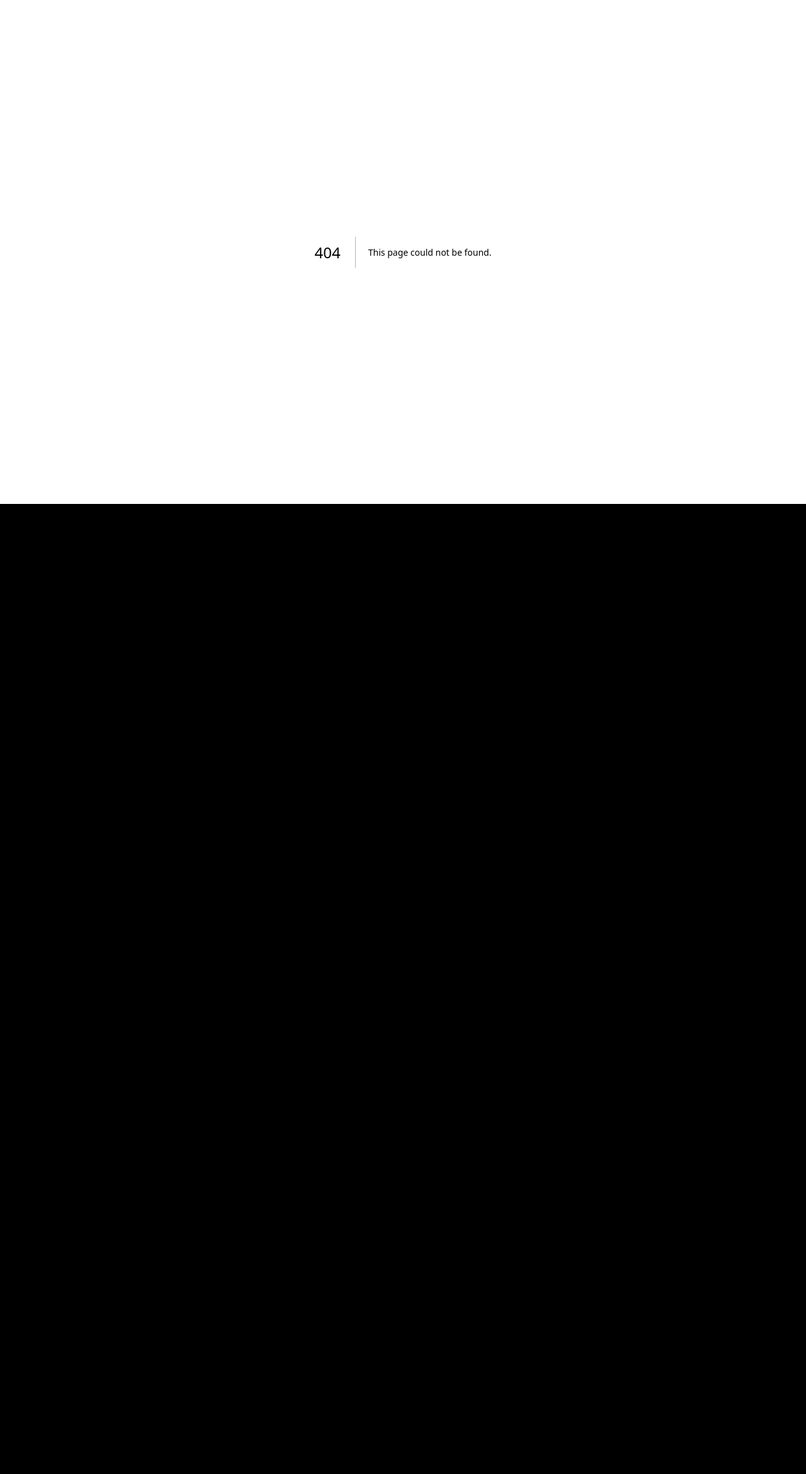
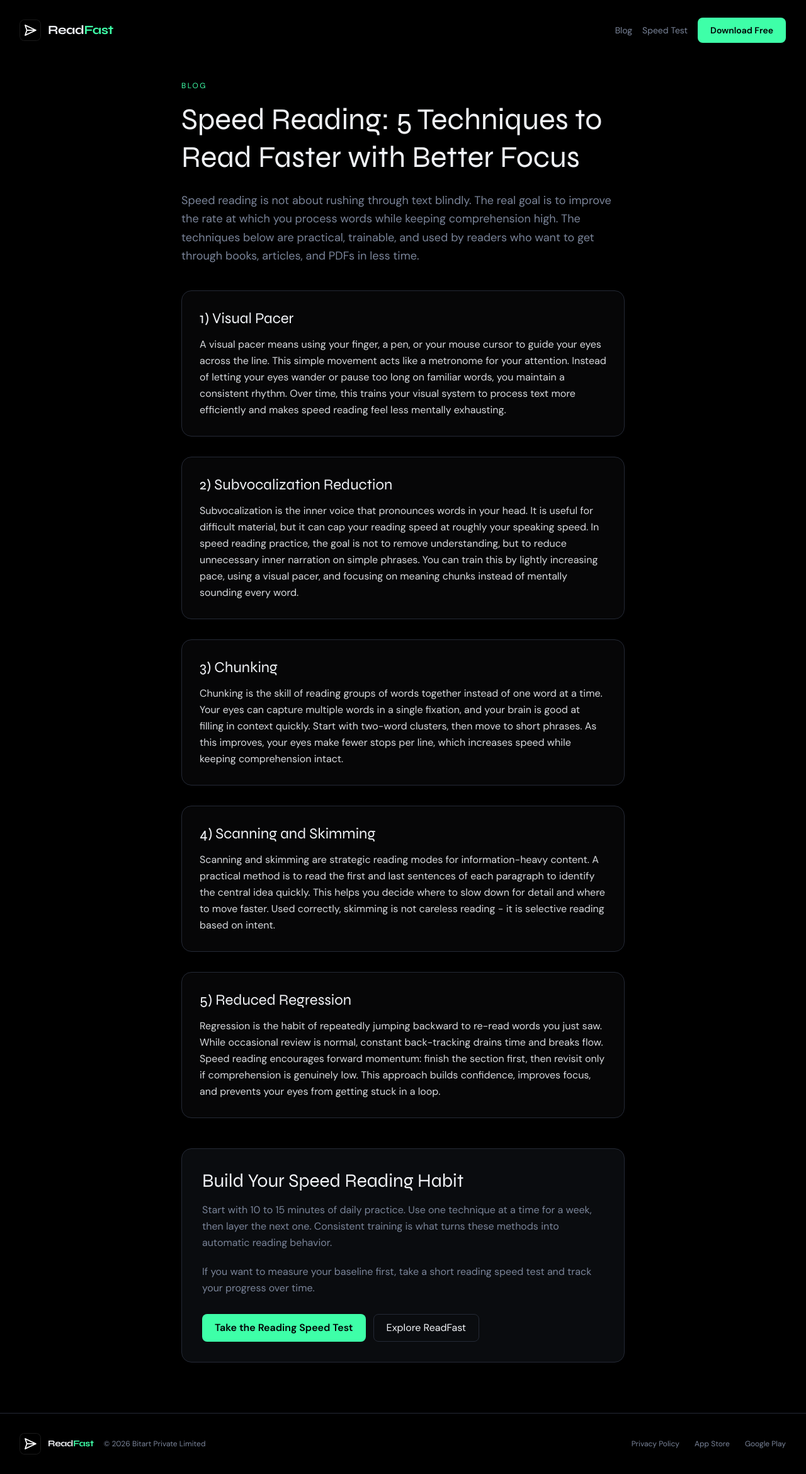
Before and after one commit to VinciDa/readfast.app, a Next.js app: page /blog/speed-reading in a window 1280 px wide. Before the commit this address had no page. Shown: the whole page at 63% size. Before the commit the page ends 800 px from the top, so only its background shows below. Built offline with nearby package versions, Linux system fonts and the light colour scheme.

Commit message:
added blog for speed reading

```diff
--- /dev/null
+++ b/app/blog/speed-reading/page.tsx
@@ -0,0 +1,142 @@
+import type { Metadata } from "next";
+import Link from "next/link";
+import Navbar from "@/components/Navbar";
+import Footer from "@/components/Footer";
+
+export const metadata: Metadata = {
+  title: "Speed Reading: 5 Techniques to Read Faster Without Losing Comprehension",
+  description:
+    "Learn practical speed reading techniques you can start using today: visual pacing, subvocalization reduction, chunking, skimming, and reduced regression.",
+  metadataBase: new URL("https://readfast.app"),
+  alternates: {
+    canonical: "https://readfast.app/blog/speed-reading",
+  },
+  keywords: [
+    "speed reading",
+    "speed reading techniques",
+    "how to speed read",
+    "read faster",
+    "reading comprehension",
+    "subvocalization",
+    "chunking",
+    "visual pacer",
+    "skimming",
+    "reduce regression",
+  ],
+  openGraph: {
+    title: "Speed Reading: 5 Techniques to Read Faster",
+    description:
+      "Use these speed reading methods to increase words per minute while preserving comprehension.",
+    url: "https://readfast.app/blog/speed-reading",
+    siteName: "ReadFast",
+    images: [
+      {
+        url: "/og-image.png",
+        width: 1200,
+        height: 630,
+        alt: "Speed Reading Techniques by ReadFast",
+      },
+    ],
+    locale: "en_US",
+    type: "article",
+  },
+  twitter: {
+    card: "summary_large_image",
+    title: "Speed Reading: 5 Techniques to Read Faster",
+    description:
+      "Master visual pacing, chunking, and more to improve speed reading and focus.",
+    images: ["/og-image.png"],
+  },
+};
+
+const techniques = [
+  {
+    title: "1) Visual Pacer",
+    body: "A visual pacer means using your finger, a pen, or your mouse cursor to guide your eyes across the line. This simple movement acts like a metronome for your attention. Instead of letting your eyes wander or pause too long on familiar words, you maintain a consistent rhythm. Over time, this trains your visual system to process text more efficiently and makes speed reading feel less mentally exhausting.",
+  },
+  {
+    title: "2) Subvocalization Reduction",
+    body: "Subvocalization is the inner voice that pronounces words in your head. It is useful for difficult material, but it can cap your reading speed at roughly your speaking speed. In speed reading practice, the goal is not to remove understanding, but to reduce unnecessary inner narration on simple phrases. You can train this by lightly increasing pace, using a visual pacer, and focusing on meaning chunks instead of mentally sounding every word.",
+  },
+  {
+    title: "3) Chunking",
+    body: "Chunking is the skill of reading groups of words together instead of one word at a time. Your eyes can capture multiple words in a single fixation, and your brain is good at filling in context quickly. Start with two-word clusters, then move to short phrases. As this improves, your eyes make fewer stops per line, which increases speed while keeping comprehension intact.",
+  },
+  {
+    title: "4) Scanning and Skimming",
+    body: "Scanning and skimming are strategic reading modes for information-heavy content. A practical method is to read the first and last sentences of each paragraph to identify the central idea quickly. This helps you decide where to slow down for detail and where to move faster. Used correctly, skimming is not careless reading - it is selective reading based on intent.",
+  },
+  {
+    title: "5) Reduced Regression",
+    body: "Regression is the habit of repeatedly jumping backward to re-read words you just saw. While occasional review is normal, constant back-tracking drains time and breaks flow. Speed reading encourages forward momentum: finish the section first, then revisit only if comprehension is genuinely low. This approach builds confidence, improves focus, and prevents your eyes from getting stuck in a loop.",
+  },
+];
+
+export default function SpeedReadingBlogPage() {
+  return (
+    <>
+      <Navbar />
+      <main className="pt-32 pb-20">
+        <article className="max-w-3xl mx-auto px-5 lg:px-8">
+          <p className="text-xs uppercase tracking-[0.2em] text-accent mb-4">
+            Blog
+          </p>
+          <h1 className="font-display text-4xl sm:text-5xl leading-tight mb-6">
+            Speed Reading: 5 Techniques to Read Faster with Better Focus
+          </h1>
+          <p className="text-lg text-muted leading-relaxed mb-10">
+            Speed reading is not about rushing through text blindly. The real
+            goal is to improve the rate at which you process words while
+            keeping comprehension high. The techniques below are practical,
+            trainable, and used by readers who want to get through books,
+            articles, and PDFs in less time.
+          </p>
+
+          <section className="space-y-8 mb-12">
+            {techniques.map((technique) => (
+              <div
+                key={technique.title}
+                className="rounded-2xl border border-border bg-surface/60 p-6 sm:p-7"
+              >
+                <h2 className="font-display text-2xl mb-3">{technique.title}</h2>
+                <p className="text-foreground/90 leading-relaxed">
+                  {technique.body}
+                </p>
+              </div>
+            ))}
+          </section>
+
+          <section className="rounded-2xl border border-border bg-surface-alt/60 p-6 sm:p-8">
+            <h2 className="font-display text-2xl sm:text-3xl mb-4">
+              Build Your Speed Reading Habit
+            </h2>
+            <p className="text-muted leading-relaxed mb-5">
+              Start with 10 to 15 minutes of daily practice. Use one technique
+              at a time for a week, then layer the next one. Consistent training
+              is what turns these methods into automatic reading behavior.
+            </p>
+            <p className="text-muted leading-relaxed mb-7">
+              If you want to measure your baseline first, take a short reading
+              speed test and track your progress over time.
+            </p>
+            <div className="flex flex-wrap gap-3">
+              <Link
+                href="/reading-speed-test"
+                className="inline-flex items-center h-11 px-5 rounded-lg bg-accent text-bg font-semibold transition-all duration-200 hover:brightness-110"
+              >
+                Take the Reading Speed Test
+              </Link>
+              <Link
+                href="/"
+                className="inline-flex items-center h-11 px-5 rounded-lg border border-border text-foreground hover:bg-surface transition-colors"
+              >
+                Explore ReadFast
+              </Link>
+            </div>
+          </section>
+        </article>
+      </main>
+      <Footer />
+    </>
+  );
+}
--- a/app/sitemap.ts
+++ b/app/sitemap.ts
@@ -16,5 +16,11 @@ export default function sitemap(): MetadataRoute.Sitemap {
       changeFrequency: "monthly",
       priority: 0.9,
     },
+    {
+      url: "https://readfast.app/blog/speed-reading",
+      lastModified: new Date(),
+      changeFrequency: "monthly",
+      priority: 0.8,
+    },
   ];
 }
--- a/components/Navbar.tsx
+++ b/components/Navbar.tsx
@@ -33,6 +33,12 @@ export default function Navbar() {
 
         <div className="flex items-center gap-4">
           <Link
+            href="/blog/speed-reading"
+            className="hidden md:block text-sm text-muted hover:text-foreground transition-colors"
+          >
+            Blog
+          </Link>
+          <Link
             href="/reading-speed-test"
             className="hidden md:block text-sm text-muted hover:text-foreground transition-colors"
           >
```
